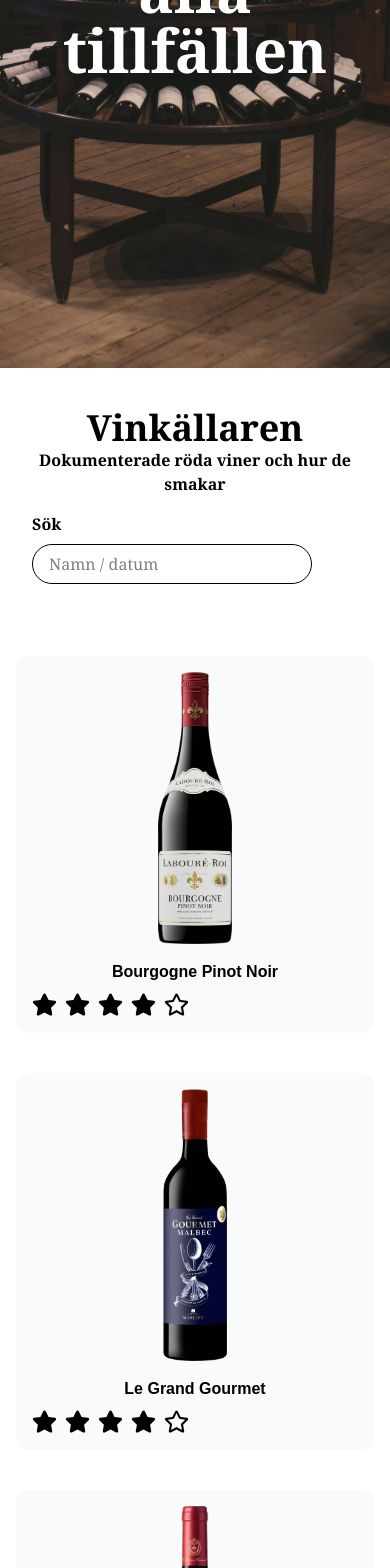
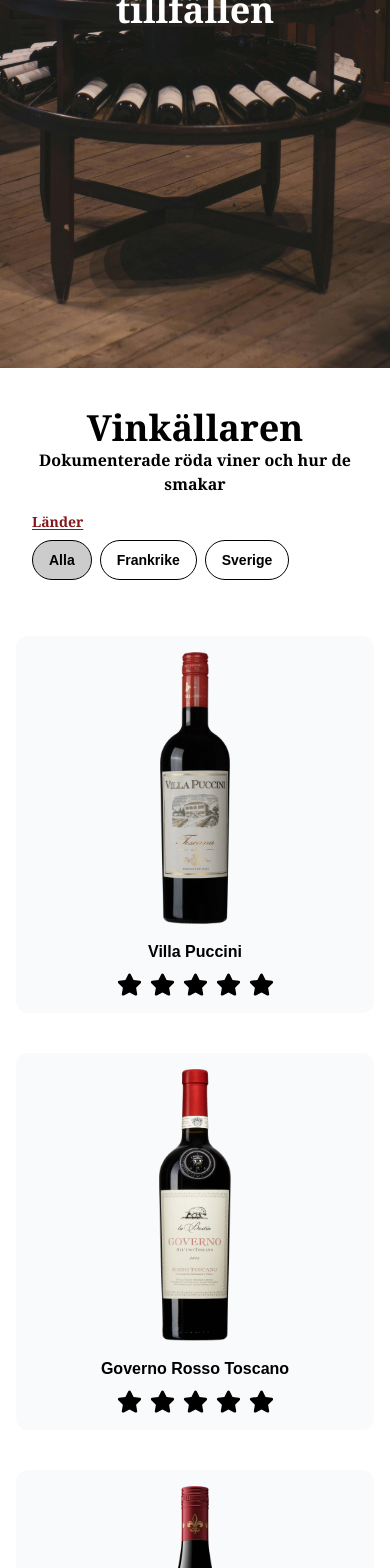
Before and after one commit to saraohman97/vindata, a Next.js app: page / in a window 390 px wide. Shown: the part 432-2000 px from the top of the page. Built offline with nearby package versions, Linux system fonts and the light colour scheme.

Commit message:
Changed header for more mobile design.

```diff
--- a/app/(routes)/(main)/page.tsx
+++ b/app/(routes)/(main)/page.tsx
@@ -13,9 +13,9 @@
         alt=""
         width={2000}
         height={2000}
-        className="object-cover h-[800px]"
+        className="object-cover h-[800px] max-sm:max-h-screen"
       />
-      <h1 className="absolute h-screen inset-0 text-white flex items-center justify-center md:pb-20 max-w-screen-lg mx-auto text-center text-6xl md:text-8xl font-serif font-bold">
+      <h1 className="absolute h-screen inset-0 text-white flex items-center justify-center md:pb-20 max-w-screen-lg mx-auto text-center max-sm:p-3 text-4xl sm:text-6xl md:text-8xl font-serif font-bold">
         Rött vin för alla tillfällen
       </h1>
 
@@ -29,18 +29,6 @@
 
           {/* WINELIST AND SIDEBAR */}
           <FilteredData />
-
-          {/* FOOTER */}
-          {/* <div className="mt-20 leading-loose tracking-wide font-bold">
-            <div>Välkommen!</div>
-            <div>Det här är min vinblogg.</div>
-            <div>Men det är inte inte bara en vinblogg,</div>
-            <div>utan också en Matblogg. Här serveras allt mellan</div>
-            <div>
-              vin, mat, desserter, bakverk och idéer. Innehållet är möjligen{" "}
-            </div>
-            <div>enögt, då jag har mina favoritsmaker. </div>
-          </div> */}
         </div>
       </div>
     </main>
--- a/components/filteredData.tsx
+++ b/components/filteredData.tsx
@@ -36,7 +36,7 @@
             {cards.map((card) => (
               <div
                 key={card.id}
-                className="bg-gray-50 rounded-xl text-black md:w-48 text-center"
+                className="bg-gray-50 rounded-xl text-black md:w-48 text-center flex flex-col items-center"
               >
                 <Image
                   src={`/${card.id}.webp`}
@@ -56,14 +56,14 @@
       </section>
 
       <section className="p-4 md:w-1/3 rounded-xl h-fit">
-        <h3 className="mb-2 font-serif font-bold">Sök</h3>
+        <h3 className="mb-2 font-serif font-bold max-md:hidden">Sök</h3>
         <input
           type="text"
           placeholder="Namn / datum"
-          className="h-10 w-full font-serif bg-transparent px-4 border rounded-full outline-none hover:bg-gray-50 mb-4"
+          className="h-10 w-full font-serif bg-transparent px-4 border rounded-full outline-none hover:bg-gray-50 mb-4 max-md:hidden"
         />
 
-        <div className="flex flex-wrap gap-2 max-md:hidden">
+        <div className="flex flex-wrap gap-2">
           <h2 className="text-sm font-bold w-full underline underline-offset-2 font-serif text-red-900">
             Länder
           </h2>
--- a/data.ts
+++ b/data.ts
@@ -11,6 +11,30 @@
     //     review: 1,
     //     createdAt: "20 september 2025"
     // },
+    {
+        id: 5,
+        label: "2020",
+        brand: "Villa Puccini",
+        color: "Rött",
+        flavor: "Kryddigt & Mustigt",
+        country: "Italien",
+        price: 99,
+        grape: "Sangiovese",
+        review: 5,
+        createdAt: "20 september 2025"
+    },
+    {
+        id: 4,
+        label: "la Bestia, 2024",
+        brand: "Governo Rosso Toscano",
+        color: "Rött",
+        flavor: "Fruktigt & Smakrikt",
+        country: "Italien",
+        price: 109,
+        grape: "Sangiovese och colorino.",
+        review: 5,
+        createdAt: "20 september 2025"
+    },
     {
         id: 3,
         label: "Labouré-Roi, 2023",
@@ -41,7 +65,7 @@
         brand: "ChateauBriand",
         color: "Rött",
         flavor: "Stramt & nyanserat",
-        country: "Sverige",
+        country: "Frankrike",
         price: 119,
         grape: "Merlot",
         review: 3,
```
Also changed, not shown: public/4.webp (added), public/5.webp (added). Lines whose indentation alone changed are shown as unchanged.
